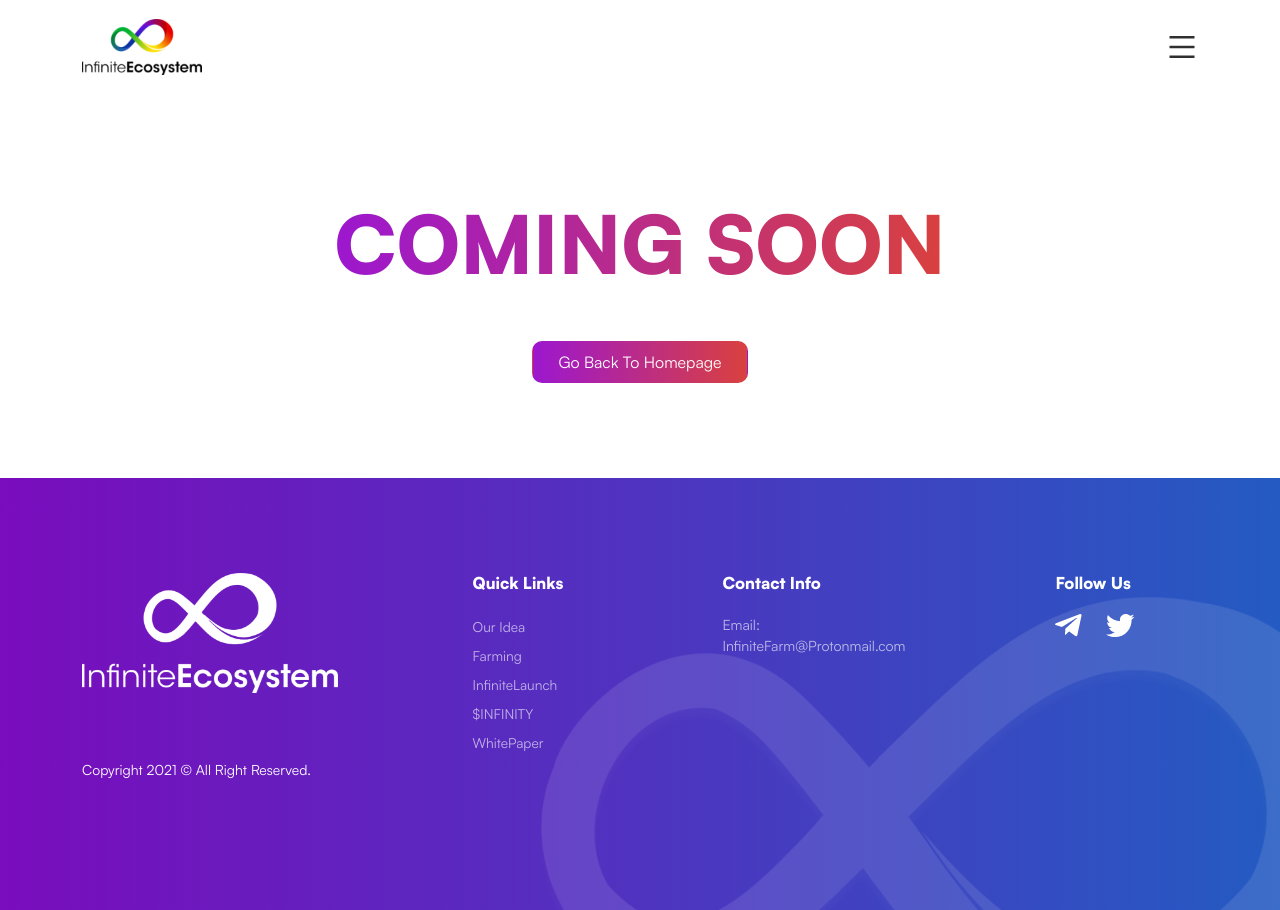
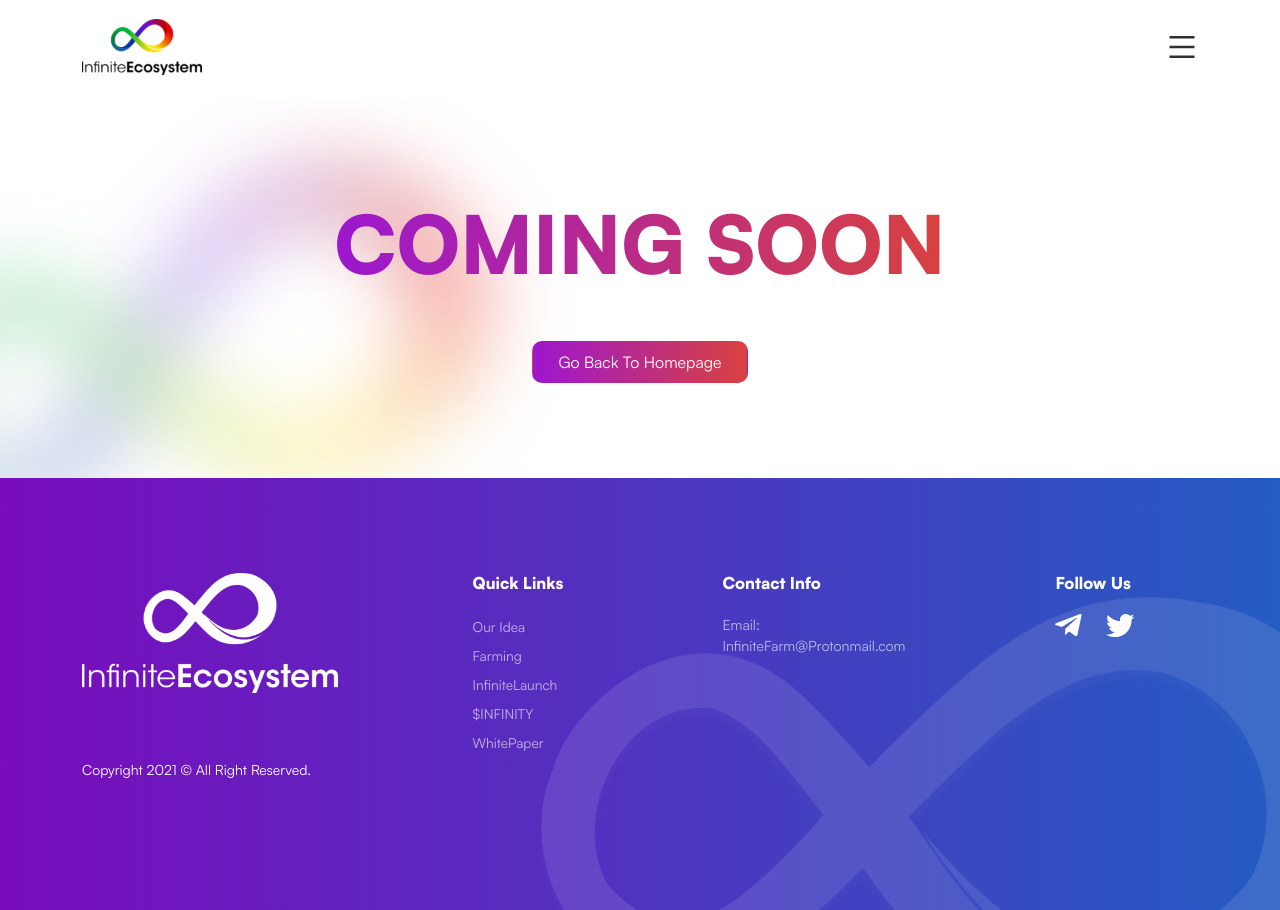
Before and after one commit to AlaminCoding/infinity-farm, a Next.js app: page /coming_soon in a window 1280 px wide. Built offline with nearby package versions, Linux system fonts and the light colour scheme.

Commit message:
Coming Soon Completed

```diff
--- a/pages/coming_soon.js
+++ b/pages/coming_soon.js
@@ -2,6 +2,8 @@
 import Link from "next/link";
 import gsap from "gsap/dist/gsap";
 import { useEffect } from "react";
+import Layer from "public/img/banner-layer.png";
+import Image from "next/image";
 const ComingSoon = () => {
   useEffect(() => {
     gsap.from(".coming-text", {
@@ -21,6 +23,9 @@
           </Link>
         </div>
       </Heading>
+      <ImgLayer>
+        <Image src={Layer} alt="Layer Banner" />
+      </ImgLayer>
     </Section>
   );
 };
@@ -32,6 +37,7 @@
   display: flex;
   align-items: center;
   justify-content: center;
+  position: relative;
   @media screen and (max-width: 1400px) {
     height: 47.2vh;
   }
@@ -52,3 +58,13 @@
   }
   text-align: center;
 `;
+const ImgLayer = styled.div`
+  width: 1000px;
+  position: absolute;
+  top: -140px;
+  left: -300px;
+  z-index: -1;
+  img {
+    width: 100%;
+  }
+`;
```
